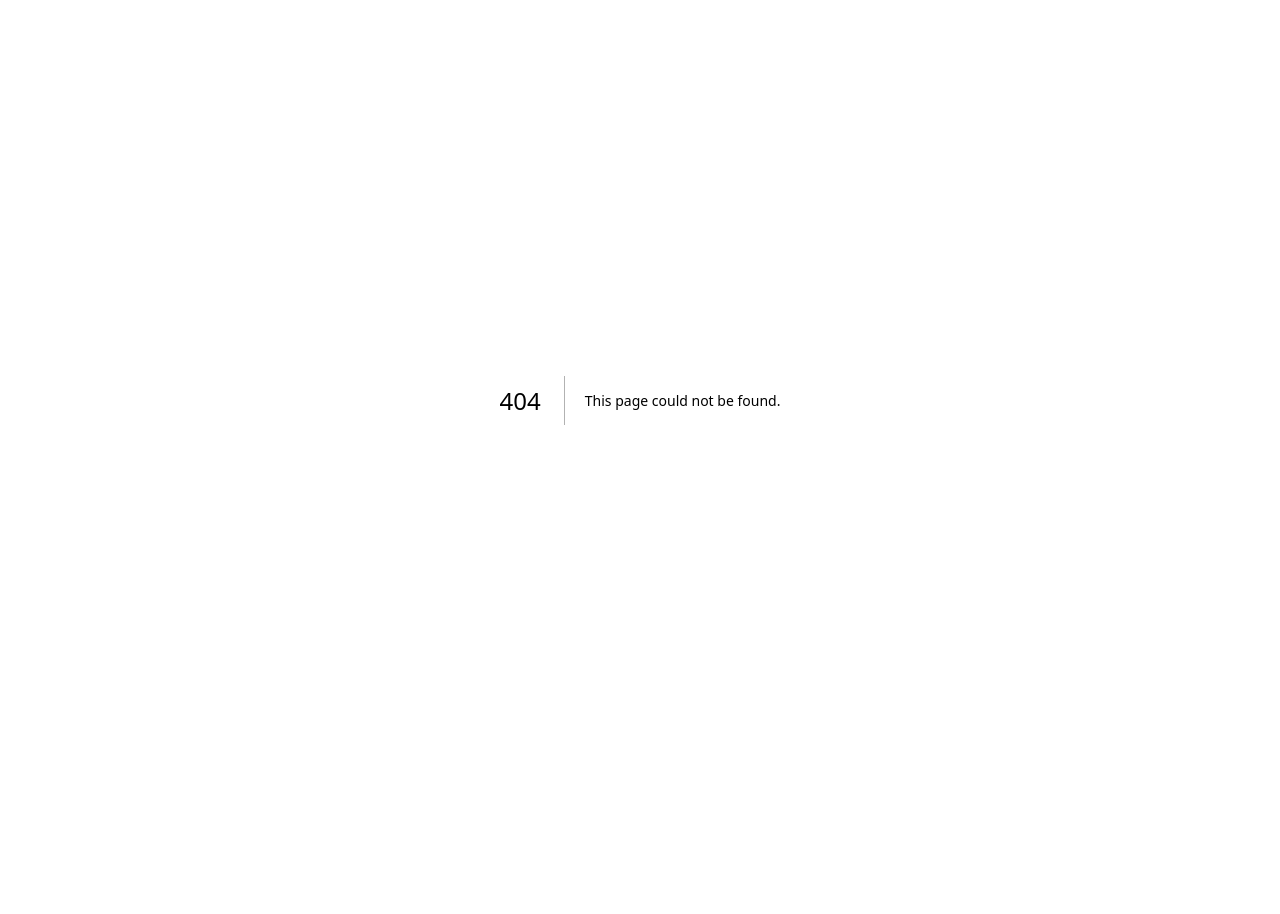
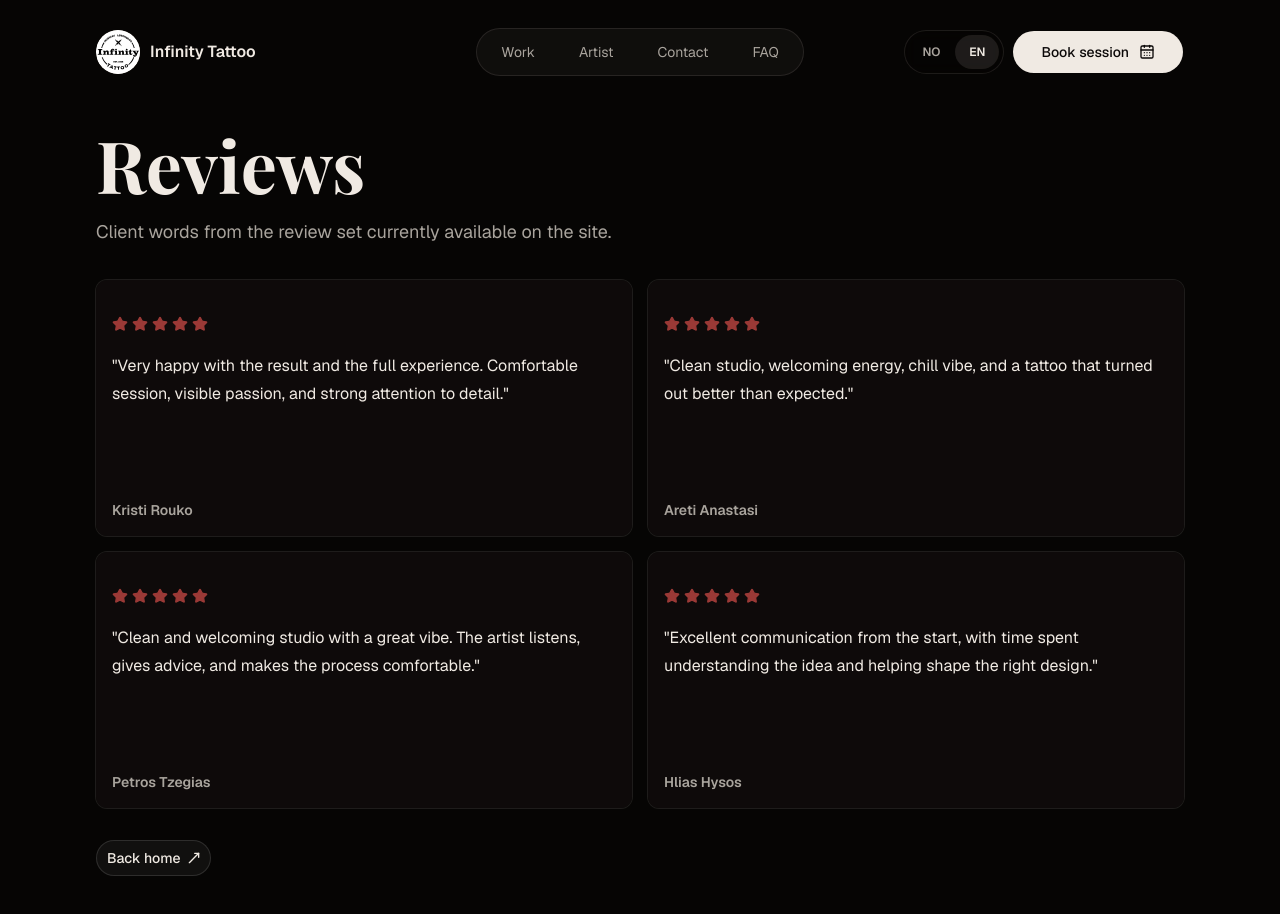
Before and after one commit to YmiaDKA/InfinityTattoo, a Next.js app: page /reviews in a window 1280 px wide. Before the commit this address had no page. Shown: the top 914 px of the page. Before the commit the page ends 800 px from the top, so only its background shows below. Built offline with nearby package versions, Linux system fonts and the light colour scheme.

Commit message:
Refine header and add work reviews pages

```diff
--- a/src/app/layout.tsx
+++ b/src/app/layout.tsx
@@ -51,7 +51,7 @@ export default function RootLayout({
 }>) {
   return (
     <html
-      lang="nb"
+      lang="en"
       className={`${geistSans.variable} ${geistMono.variable} ${playfair.variable} dark h-full scroll-smooth antialiased`}
     >
       <body className="flex min-h-full flex-col">{children}</body>
--- a/src/app/page.tsx
+++ b/src/app/page.tsx
@@ -7,7 +7,6 @@ import {
   MapPinIcon,
   MoveUpRightIcon,
   PhoneIcon,
-  ShieldCheckIcon,
   StarIcon,
 } from "lucide-react";
 
@@ -24,12 +23,7 @@ import {
 import { Badge } from "@/components/ui/badge";
 import { BorderBeam } from "@/components/ui/border-beam";
 import { Button } from "@/components/ui/button";
-import {
-  Card,
-  CardContent,
-  CardHeader,
-  CardTitle,
-} from "@/components/ui/card";
+import { Card, CardContent } from "@/components/ui/card";
 import { Marquee } from "@/components/ui/marquee";
 import { Separator } from "@/components/ui/separator";
 
@@ -65,33 +59,33 @@ const standards = [
     titleEn: "Custom designs",
     titleNo: "Skreddersydde design",
     textEn:
-      "Every tattoo is shaped around your idea, placement, body, and long-term wear.",
+      "Custom designs shaped around your idea, body placement, and long-term wear.",
     textNo:
-      "Hver tatovering formes rundt ideen din, plassering, kroppen og hvordan den skal holde seg over tid.",
+      "Skreddersydde design rundt ideen din, plassering og langvarig uttrykk.",
   },
   {
     titleEn: "High-quality realism",
     titleNo: "Realisme på høyt nivå",
     textEn:
-      "Strong focus on depth, contrast, portrait detail, and clean black-and-grey execution.",
+      "High-quality realism with depth, contrast, detail, and clean black-and-grey execution.",
     textNo:
-      "Sterkt fokus på dybde, kontrast, portrettdetaljer og ren black-and-grey utførelse.",
+      "Realisme på høyt nivå med dybde, kontrast og ren black-and-grey utførelse.",
   },
   {
     titleEn: "Safe studio",
     titleNo: "Trygt studio",
     textEn:
-      "Professional hygiene, clear aftercare, and a calm process from consultation to finish.",
+      "Safe studio with professional hygiene from the first consultation to aftercare.",
     textNo:
-      "Profesjonell hygiene, tydelig etterbehandling og en rolig prosess fra konsultasjon til ferdig tatovering.",
+      "Trygt studio med profesjonell hygiene fra konsultasjon til etterbehandling.",
   },
   {
     titleEn: "Clear communication",
     titleNo: "Tydelig kommunikasjon",
     textEn:
-      "You get a direct conversation about concept, sizing, references, and expectations.",
+      "Clear communication about concept, sizing, references, timing, and expectations.",
     textNo:
-      "Du får en direkte samtale om konsept, størrelse, referanser og forventninger.",
+      "Tydelig kommunikasjon om konsept, størrelse, referanser og forventninger.",
   },
 ];
 
@@ -284,6 +278,7 @@ export default function Home() {
       </section>
 
       <section
+        id="reviews"
         className="border-y bg-card/25 py-8 text-muted-foreground"
         aria-label="Client reviews"
       >
@@ -312,6 +307,18 @@ export default function Home() {
             </Card>
           ))}
         </Marquee>
+        <div className="mt-6 flex justify-center px-5">
+          <Button
+            className="rounded-full"
+            nativeButton={false}
+            render={<Link href="/reviews" />}
+            size="lg"
+            variant="outline"
+          >
+            Read all
+            <MoveUpRightIcon data-icon="inline-end" />
+          </Button>
+        </div>
       </section>
 
       <section
@@ -330,14 +337,32 @@ export default function Home() {
               />
             </p>
           </div>
-          <div className="relative min-h-64 overflow-hidden rounded-lg border bg-card">
-            <Image
-              src="/media/gallery-strip.png"
-              alt="Three black and grey realism tattoo examples"
-              fill
-              className="object-cover"
-              sizes="(min-width: 1024px) 56vw, 90vw"
-            />
+          <div className="flex flex-wrap items-center gap-3 lg:justify-end">
+            <Button
+              className="rounded-full"
+              nativeButton={false}
+              render={
+                <a
+                  href="https://www.instagram.com/infinitytattoo.lorenskog/"
+                  rel="noreferrer"
+                  target="_blank"
+                />
+              }
+              size="lg"
+              variant="outline"
+            >
+              <InstagramIcon data-icon="inline-start" />
+              Instagram
+            </Button>
+            <Button
+              className="rounded-full"
+              nativeButton={false}
+              render={<Link href="/work" />}
+              size="lg"
+            >
+              View all
+              <MoveUpRightIcon data-icon="inline-end" />
+            </Button>
           </div>
         </div>
 
@@ -411,24 +436,16 @@ export default function Home() {
             </div>
           </div>
 
-          <div
-            id="studio"
-            className="grid gap-4 lg:col-span-2 md:grid-cols-2 lg:grid-cols-4"
-          >
+          <div id="studio" className="grid gap-4 lg:col-span-2 md:grid-cols-2">
             {standards.map((item) => (
-              <Card className="bg-card/70" key={item.titleEn}>
-                <CardHeader>
-                  <ShieldCheckIcon className="size-5 text-[color:var(--studio-red)]" />
-                  <CardTitle>
-                    <LocalizedText en={item.titleEn} no={item.titleNo} />
-                  </CardTitle>
-                </CardHeader>
-                <CardContent>
-                  <p className="text-sm leading-6 text-muted-foreground">
-                    <LocalizedText en={item.textEn} no={item.textNo} />
-                  </p>
-                </CardContent>
-              </Card>
+              <div className="flex items-start gap-3" key={item.titleEn}>
+                <span className="mt-0.5 flex size-8 shrink-0 items-center justify-center rounded-full bg-primary text-primary-foreground">
+                  <CheckIcon className="size-4" />
+                </span>
+                <p className="text-sm leading-6 text-muted-foreground">
+                  <LocalizedText en={item.textEn} no={item.textNo} />
+                </p>
+              </div>
             ))}
           </div>
         </div>
@@ -439,7 +456,7 @@ export default function Home() {
         className="mx-auto flex max-w-6xl flex-col gap-8 px-5 pb-20 pt-12 sm:px-8 lg:pb-28 lg:pt-16"
       >
         <h2 className="text-center font-display text-4xl font-bold sm:text-5xl">
-          <LocalizedText en="Consultation" no="Konsultasjon" />
+          <LocalizedText en="Booking" no="Booking" />
         </h2>
 
         <div className="grid gap-3 md:grid-cols-2 lg:grid-cols-4">
@@ -472,7 +489,10 @@ export default function Home() {
             rel="noreferrer"
             target="_blank"
           >
-            <LocalizedText en="Open in new page" no="Åpne i ny side" />
+            <LocalizedText
+              en="Open booking in new page"
+              no="Åpne booking i ny side"
+            />
             <MoveUpRightIcon className="size-4 text-[color:var(--studio-red)]" />
           </a>
         </div>
@@ -609,7 +629,7 @@ export default function Home() {
               rel="noreferrer"
               target="_blank"
             >
-              made by albab.dk
+              website by albab.dk
             </a>
           </div>
         </div>
--- /dev/null
+++ b/src/app/reviews/page.tsx
@@ -0,0 +1,81 @@
+import { MoveUpRightIcon, StarIcon } from "lucide-react";
+import Link from "next/link";
+
+import { SiteHeader } from "@/components/site-header";
+import { Button } from "@/components/ui/button";
+import { Card, CardContent } from "@/components/ui/card";
+
+const reviews = [
+  {
+    quote:
+      "Very happy with the result and the full experience. Comfortable session, visible passion, and strong attention to detail.",
+    name: "Kristi Rouko",
+  },
+  {
+    quote:
+      "Clean studio, welcoming energy, chill vibe, and a tattoo that turned out better than expected.",
+    name: "Areti Anastasi",
+  },
+  {
+    quote:
+      "Clean and welcoming studio with a great vibe. The artist listens, gives advice, and makes the process comfortable.",
+    name: "Petros Tzegias",
+  },
+  {
+    quote:
+      "Excellent communication from the start, with time spent understanding the idea and helping shape the right design.",
+    name: "Hlias Hysos",
+  },
+];
+
+export default function ReviewsPage() {
+  return (
+    <main className="min-h-screen bg-background">
+      <SiteHeader />
+      <section className="mx-auto flex max-w-6xl flex-col gap-8 px-5 pb-20 pt-32 sm:px-8 lg:pb-28">
+        <div className="flex flex-col gap-4">
+          <h1 className="font-display text-5xl font-bold leading-none sm:text-7xl">
+            Reviews
+          </h1>
+          <p className="max-w-2xl text-lg leading-8 text-muted-foreground">
+            Client words from the review set currently available on the site.
+          </p>
+        </div>
+
+        <div className="grid gap-4 md:grid-cols-2">
+          {reviews.map((review) => (
+            <Card className="bg-card/70" key={review.name}>
+              <CardContent className="flex min-h-56 flex-col gap-5 pt-5">
+                <div className="flex gap-1 text-[color:var(--studio-red)]">
+                  {Array.from({ length: 5 }).map((_, index) => (
+                    <StarIcon
+                      className="size-4 fill-current"
+                      key={`${review.name}-${index}`}
+                    />
+                  ))}
+                </div>
+                <p className="text-base leading-7">&quot;{review.quote}&quot;</p>
+                <p className="mt-auto text-sm font-semibold text-muted-foreground">
+                  {review.name}
+                </p>
+              </CardContent>
+            </Card>
+          ))}
+        </div>
+
+        <div>
+          <Button
+            className="rounded-full"
+            nativeButton={false}
+            render={<Link href="/#reviews" />}
+            size="lg"
+            variant="outline"
+          >
+            Back home
+            <MoveUpRightIcon data-icon="inline-end" />
+          </Button>
+        </div>
+      </section>
+    </main>
+  );
+}
--- /dev/null
+++ b/src/app/work/page.tsx
@@ -0,0 +1,85 @@
+import Image from "next/image";
+import Link from "next/link";
+import { MoveUpRightIcon } from "lucide-react";
+
+import { SiteHeader } from "@/components/site-header";
+import { Button } from "@/components/ui/button";
+
+const galleryImages = [
+  {
+    src: "/media/gallery/work-01.jpg",
+    alt: "Black and grey realistic tattoo on chest",
+  },
+  {
+    src: "/media/gallery/work-02.jpg",
+    alt: "Detailed realistic tattoo work",
+  },
+  {
+    src: "/media/gallery/work-03.jpg",
+    alt: "Realistic tattoo portrait detail",
+  },
+  {
+    src: "/media/gallery/work-04.jpg",
+    alt: "Black and grey tattoo sleeve detail",
+  },
+  {
+    src: "/media/gallery/work-05.jpg",
+    alt: "Detailed custom tattoo composition",
+  },
+  {
+    src: "/media/gallery/work-06.jpg",
+    alt: "Realism tattoo shading and texture",
+  },
+  {
+    src: "/media/gallery/realism-arm.png",
+    alt: "Realism tattoo on arm",
+  },
+];
+
+export default function WorkPage() {
+  return (
+    <main className="min-h-screen bg-background">
+      <SiteHeader />
+      <section className="mx-auto flex max-w-6xl flex-col gap-8 px-5 pb-20 pt-32 sm:px-8 lg:pb-28">
+        <div className="flex flex-col gap-4">
+          <h1 className="font-display text-5xl font-bold leading-none sm:text-7xl">
+            Work
+          </h1>
+          <p className="max-w-2xl text-lg leading-8 text-muted-foreground">
+            A wider look at the tattoo images currently available on the site.
+          </p>
+        </div>
+
+        <div className="grid gap-3 sm:grid-cols-2 lg:grid-cols-3">
+          {galleryImages.map((image) => (
+            <div
+              className="group relative aspect-[4/5] overflow-hidden rounded-lg border bg-card"
+              key={image.src}
+            >
+              <Image
+                src={image.src}
+                alt={image.alt}
+                fill
+                className="object-cover transition duration-500 group-hover:scale-105"
+                sizes="(min-width: 1024px) 30vw, (min-width: 640px) 45vw, 92vw"
+              />
+            </div>
+          ))}
+        </div>
+
+        <div>
+          <Button
+            className="rounded-full"
+            nativeButton={false}
+            render={<Link href="/#work" />}
+            size="lg"
+            variant="outline"
+          >
+            Back home
+            <MoveUpRightIcon data-icon="inline-end" />
+          </Button>
+        </div>
+      </section>
+    </main>
+  );
+}
--- a/src/components/language-toggle.tsx
+++ b/src/components/language-toggle.tsx
@@ -15,7 +15,7 @@ export function LanguageToggle() {
   return (
     <div
       aria-label="Choose language"
-      className="inline-flex shrink-0 items-center gap-0.5 rounded-full border border-foreground/10 bg-background/35 p-0.5 text-muted-foreground backdrop-blur"
+      className="inline-flex h-9 shrink-0 items-center gap-0.5 rounded-full border border-foreground/10 bg-background/35 p-1 text-muted-foreground backdrop-blur sm:h-10 md:h-11"
     >
       {languages.map((language) => {
         const isActive = activeLanguage === language;
@@ -24,7 +24,7 @@ export function LanguageToggle() {
           <button
             aria-pressed={isActive}
             className={cn(
-              "relative h-6 min-w-8 rounded-full px-2 text-[0.68rem] font-semibold leading-none transition-colors hover:text-foreground focus-visible:ring-2 focus-visible:ring-ring focus-visible:outline-none",
+              "relative h-full min-w-9 rounded-full px-2 text-xs font-semibold leading-none transition-colors hover:text-foreground focus-visible:ring-2 focus-visible:ring-ring focus-visible:outline-none md:min-w-11",
               isActive && "text-foreground"
             )}
             key={language}
--- a/src/components/site-header.tsx
+++ b/src/components/site-header.tsx
@@ -12,10 +12,10 @@ import { Button } from "@/components/ui/button";
 import { cn } from "@/lib/utils";
 
 const navItems = [
-  { labelEn: "Work", labelNo: "Arbeid", href: "#work" },
-  { labelEn: "Artist", labelNo: "Artist", href: "#artist" },
-  { labelEn: "Contact", labelNo: "Kontakt", href: "#contact" },
-  { labelEn: "FAQ", labelNo: "FAQ", href: "#faq" },
+  { labelEn: "Work", labelNo: "Arbeid", href: "/#work" },
+  { labelEn: "Artist", labelNo: "Artist", href: "/#artist" },
+  { labelEn: "Contact", labelNo: "Kontakt", href: "/#contact" },
+  { labelEn: "FAQ", labelNo: "FAQ", href: "/#faq" },
 ];
 
 export function SiteHeader() {
@@ -59,22 +59,20 @@ export function SiteHeader() {
         <motion.span
           aria-hidden="true"
           animate={{
-            left: isScrolled ? 0 : "50%",
-            width: isScrolled ? "100%" : "29rem",
-            x: isScrolled ? "0%" : "-50%",
+            left: 0,
+            width: "100%",
+            x: "0%",
           }}
           className={cn(
-            "pointer-events-none absolute top-1/2 z-0 hidden h-14 -translate-y-1/2 rounded-full border border-foreground/10 md:block",
-            isScrolled
-              ? "bg-background/45 shadow-2xl shadow-black/20 backdrop-blur-2xl"
-              : "bg-muted/40"
+            "pointer-events-none absolute top-1/2 z-0 hidden h-14 -translate-y-1/2 rounded-full border border-foreground/10 bg-background/45 shadow-2xl shadow-black/20 backdrop-blur-2xl",
+            isScrolled && "md:block"
           )}
           initial={false}
           transition={{ type: "spring", duration: 0.42, bounce: 0.08 }}
         />
         <Link
           className="relative z-10 flex min-w-0 items-center gap-2 justify-self-start leading-none sm:gap-2.5"
-          href="#home"
+          href="/#home"
         >
           <span
             className={cn(
@@ -102,13 +100,13 @@ export function SiteHeader() {
 
         <div
           className={cn(
-            "relative z-10 hidden translate-y-0.5 items-center gap-1 rounded-full transition-[padding] duration-300 ease-out md:flex",
-            isScrolled ? "p-0" : "p-1"
+            "relative z-10 hidden h-12 items-center gap-1 rounded-full border border-foreground/10 px-1 transition-colors duration-300 md:flex",
+            isScrolled ? "border-transparent bg-transparent" : "bg-muted/40"
           )}
         >
           {navItems.map((item) => (
             <a
-              className="rounded-full px-4 py-2 text-sm text-muted-foreground transition hover:bg-background hover:text-foreground"
+              className="inline-flex h-10 items-center rounded-full px-5 text-sm text-muted-foreground transition hover:bg-background hover:text-foreground"
               href={item.href}
               key={item.href}
             >
@@ -124,10 +122,13 @@ export function SiteHeader() {
           <Button
             className="h-9 gap-1.5 rounded-full pl-3 !pr-3 text-xs sm:h-10 sm:gap-2 sm:pl-5 sm:!pr-5 sm:text-sm md:h-11 md:gap-2.5 md:pl-7 md:!pr-7"
             nativeButton={false}
-            render={<a href="#booking" />}
+            render={<Link href="/#booking" />}
             size="lg"
           >
-            <LocalizedText en="Book session" no="Book" />
+            <span className="hidden md:inline">
+              <LocalizedText en="Book session" no="Book" />
+            </span>
+            <span className="md:hidden">Book</span>
             <CalendarDaysIcon data-icon="inline-end" />
           </Button>
         </div>
--- a/src/lib/language-store.ts
+++ b/src/lib/language-store.ts
@@ -5,7 +5,7 @@ import { useSyncExternalStore } from "react";
 export type Language = "NO" | "EN";
 
 const storageKey = "infinity-language";
-const defaultLanguage: Language = "NO";
+const defaultLanguage: Language = "EN";
 const listeners = new Set<() => void>();
 let currentLanguage: Language = defaultLanguage;
 
```
